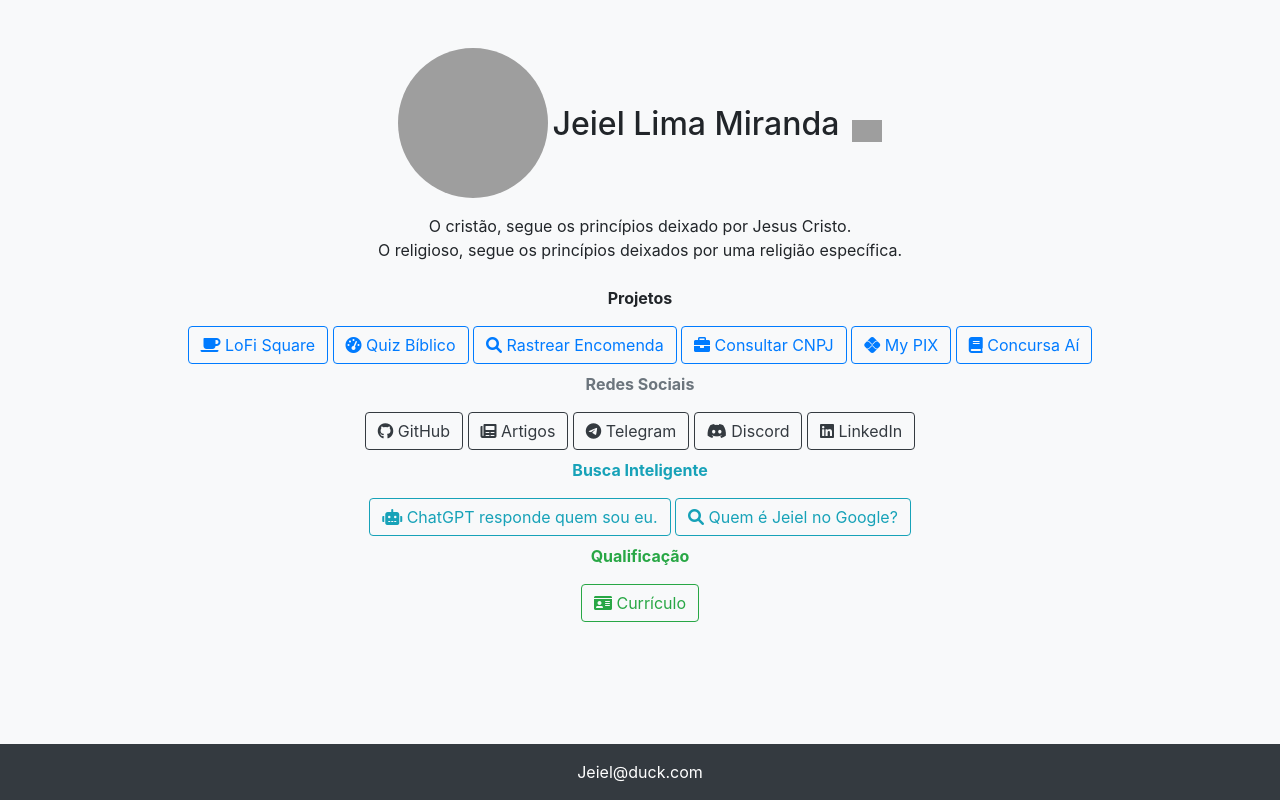
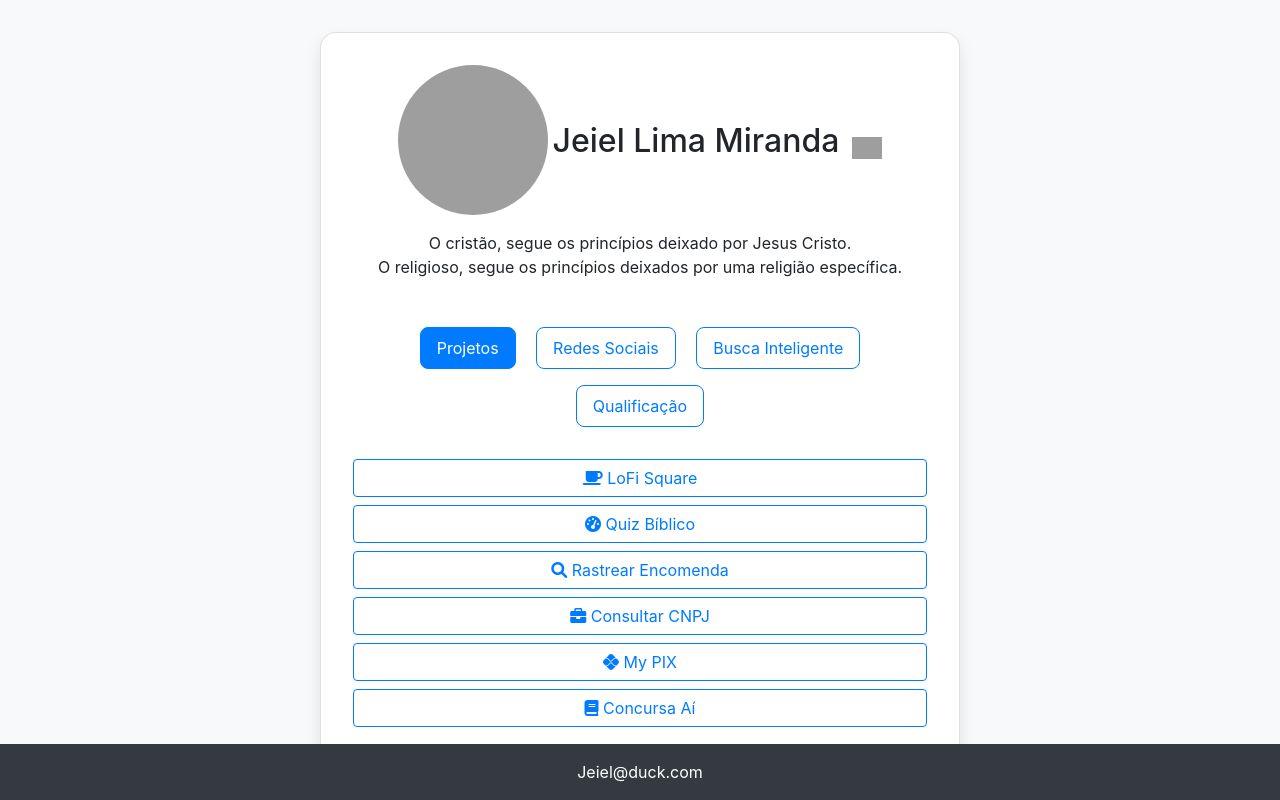
Before and after one commit to Jetrom17/jeiel, a plain HTML site: page index.html in a window 1280 px wide. Drawn offline with nearby package versions, Linux system fonts and the light colour scheme; grey boxes are pictures that could not be loaded.

Commit message:
Update index.html

```diff
--- a/index.html
+++ b/index.html
@@ -16,97 +16,161 @@
     <link rel="stylesheet" href="https://cdnjs.cloudflare.com/ajax/libs/font-awesome/5.15.4/css/all.min.css">
     <link rel="stylesheet" href="https://cdnjs.cloudflare.com/ajax/libs/font-awesome/6.0.0-beta3/css/all.min.css">
     <title>Jeiel Lima Miranda</title>
-</head>
     <style>
+        body {
+            font-size: 1rem;
+            display: flex;
+            justify-content: center;
+            align-items: center;
+            min-height: 100vh;
+            background-color: #f8f9fa;
+            margin: 0;
+            padding: 0;
+        }
+
+        .card {
+            width: 90%;
+            max-width: 40rem;
+            padding: 2rem;
+            border-radius: 1rem;
+            box-shadow: 0 0.5rem 1rem rgba(0, 0, 0, 0.1);
+            background-color: #fff;
+        }
+
+        .tab-content {
+            display: none;
+        }
+
+        .tab-content.active {
+            display: block;
+        }
+
+        .tab-button {
+            cursor: pointer;
+            padding: 0.5rem 1rem;
+            margin: 0.5rem;
+            border: 1px solid #007bff;
+            border-radius: 0.5rem;
+            background-color: transparent;
+            color: #007bff;
+            transition: background-color 0.3s, color 0.3s;
+        }
+
+        .tab-button.active {
+            background-color: #007bff;
+            color: #fff;
+        }
+
         .footer {
             position: fixed;
             bottom: 0;
             left: 0;
             right: 0;
+            background-color: #343a40;
+            color: #fff;
+            text-align: center;
+            padding: 1rem 0;
         }
     </style>
-<script>
-function redirecionar() {
-        setTimeout(function() {
-            window.location.href = "https://about.me/jeielmiranda";
-        }, 15000);
-    }
-    window.onload = redirecionar;
-</script>
+</head>
 
-
-<body class="bg-light">
-
-    <div class="container text-center py-5">
-    <div class="bio-info mb-4">
-        <img src="jeiel.png" alt="Jeiel Lima Miranda" class="img-fluid rounded-circle mb-3" style="width: 150px; height: 150px; object-fit: cover;">
+<body>
+    <div class="card">
+        <div class="bio-info text-center mb-4">
+            <img src="jeiel.png" alt="Jeiel Lima Miranda" class="img-fluid rounded-circle mb-3" style="width: 9.375rem; height: 9.375rem; object-fit: cover;">
             <div class="nome mb-3 d-inline-block">
                 <h2 class="d-inline">Jeiel Lima Miranda</h2>
-            <img src="https://cdn-icons-png.flaticon.com/128/7641/7641727.png" alt="Selo verificado" class="img-fluid ml-2" style="width: 30px;">
+                <img src="https://cdn-icons-png.flaticon.com/128/7641/7641727.png" alt="Selo verificado" class="img-fluid ml-2" style="width: 1.875rem;">
             </div>
             <p class="descricao">O cristão, segue os princípios deixado por Jesus Cristo. <br>O religioso, segue os princípios deixados por uma religião específica.</p>
         </div>
 
-    <div class="links">
-        <p class="font-weight-bold">Projetos</p>
-        <a href="https://lofi-square.vercel.app/" target="_blank" class="btn btn-outline-primary mb-2" style="border-color: #007bff; color: #007bff;" onmouseover="this.style.backgroundColor='#007bff'; this.style.color='white';" onmouseout="this.style.backgroundColor=''; this.style.color='#007bff';">
+        <div class="tabs mb-4 text-center">
+            <button class="tab-button active" data-tab="projetos">Projetos</button>
+            <button class="tab-button" data-tab="redes-sociais">Redes Sociais</button>
+            <button class="tab-button" data-tab="busca-inteligente">Busca Inteligente</button>
+            <button class="tab-button" data-tab="qualificacao">Qualificação</button>
+        </div>
+
+        <div class="tab-content active" id="projetos">
+            <a href="https://lofi-square.vercel.app/" target="_blank" class="btn btn-outline-primary mb-2 w-100">
                 <i class="fas fa-coffee"></i> LoFi Square
             </a>
-        <a href="https://quiz-jeiel.vercel.app/" target="_blank" class="btn btn-outline-primary mb-2" style="border-color: #007bff; color: #007bff;" onmouseover="this.style.backgroundColor='#007bff'; this.style.color='white';" onmouseout="this.style.backgroundColor=''; this.style.color='#007bff';">
+            <a href="https://quiz-jeiel.vercel.app/" target="_blank" class="btn btn-outline-primary mb-2 w-100">
                 <i class="fas fa-tachometer-alt"></i> Quiz Bíblico
             </a>
-        <a href="https://correio-rastrear.vercel.app/" target="_blank" class="btn btn-outline-primary mb-2" style="border-color: #007bff; color: #007bff;" onmouseover="this.style.backgroundColor='#007bff'; this.style.color='white';" onmouseout="this.style.backgroundColor=''; this.style.color='#007bff';">
+            <a href="https://correio-rastrear.vercel.app/" target="_blank" class="btn btn-outline-primary mb-2 w-100">
                 <i class="fas fa-search"></i> Rastrear Encomenda
             </a>
-        <a href="https://jetrom17.github.io/cnpj-jeiel/" target="_blank" class="btn btn-outline-primary mb-2" style="border-color: #007bff; color: #007bff;" onmouseover="this.style.backgroundColor='#007bff'; this.style.color='white';" onmouseout="this.style.backgroundColor=''; this.style.color='#007bff';">
+            <a href="https://jetrom17.github.io/cnpj-jeiel/" target="_blank" class="btn btn-outline-primary mb-2 w-100">
                 <i class="fas fa-briefcase"></i> Consultar CNPJ
             </a>
-        <a href="https://my-pix.vercel.app/" target="_blank" class="btn btn-outline-primary mb-2" style="border-color: #007bff; color: #007bff;" onmouseover="this.style.backgroundColor='#007bff'; this.style.color='white';" onmouseout="this.style.backgroundColor=''; this.style.color='#007bff';">
+            <a href="https://my-pix.vercel.app/" target="_blank" class="btn btn-outline-primary mb-2 w-100">
                 <i class="fab fa-pix"></i> My PIX
             </a>
-        <a href="https://concursa-ai.pages.dev/" target="_blank" class="btn btn-outline-primary mb-2" style="border-color: #007bff; color: #007bff;" onmouseover="this.style.backgroundColor='#007bff'; this.style.color='white';" onmouseout="this.style.backgroundColor=''; this.style.color='#007bff';">
+            <a href="https://concursa-ai.pages.dev/" target="_blank" class="btn btn-outline-primary mb-2 w-100">
                 <i class="fas fa-sharp-duotone fa-solid fa-book"></i> Concursa Aí
             </a>
+        </div>
 
-        <p class="font-weight-bold" style="color: #6c757d;">Redes Sociais</p>
-        <a href="https://github.com/Jetrom17" target="_blank" class="btn btn-outline-dark mb-2" style="border-color: #343a40; color: #343a40;" onmouseover="this.style.backgroundColor='#343a40'; this.style.color='white';" onmouseout="this.style.backgroundColor=''; this.style.color='#343a40';">
+        <div class="tab-content" id="redes-sociais">
+            <a href="https://github.com/Jetrom17" target="_blank" class="btn btn-outline-dark mb-2 w-100">
                 <i class="fab fa-github"></i> GitHub
             </a>
-        <a href="https://jeiel-blog.vercel.app/" target="_blank" class="btn btn-outline-dark mb-2" style="border-color: #343a40; color: #343a40;" onmouseover="this.style.backgroundColor='#343a40'; this.style.color='white';" onmouseout="this.style.backgroundColor=''; this.style.color='#343a40';">
+            <a href="https://jeiel-blog.vercel.app/" target="_blank" class="btn btn-outline-dark mb-2 w-100">
                 <i class="fas fa-newspaper"></i> Artigos
             </a>
-        <a href="https://t.me/ZorinTrix" target="_blank" class="btn btn-outline-dark mb-2" style="border-color: #343a40; color: #343a40;" onmouseover="this.style.backgroundColor='#343a40'; this.style.color='white';" onmouseout="this.style.backgroundColor=''; this.style.color='#343a40';">
+            <a href="https://t.me/ZorinTrix" target="_blank" class="btn btn-outline-dark mb-2 w-100">
                 <i class="fab fa-telegram-plane"></i> Telegram
             </a>
-        <a href="https://discord.com/invite/g7wz8z8N" target="_blank" class="btn btn-outline-dark mb-2" style="border-color: #343a40; color: #343a40;" onmouseover="this.style.backgroundColor='#343a40'; this.style.color='white';" onmouseout="this.style.backgroundColor=''; this.style.color='#343a40';">
+            <a href="https://discord.com/invite/g7wz8z8N" target="_blank" class="btn btn-outline-dark mb-2 w-100">
                 <i class="fab fa-discord"></i> Discord
             </a>
-        <a href="https://www.linkedin.com/in/jeiel-lima-miranda-259738232/" target="_blank" class="btn btn-outline-dark mb-2" style="border-color: #343a40; color: #343a40;" onmouseover="this.style.backgroundColor='#343a40'; this.style.color='white';" onmouseout="this.style.backgroundColor=''; this.style.color='#343a40';">
+            <a href="https://www.linkedin.com/in/jeiel-lima-miranda-259738232/" target="_blank" class="btn btn-outline-dark mb-2 w-100">
                 <i class="fab fa-linkedin"></i> LinkedIn
             </a>
+        </div>
 
-        <p class="font-weight-bold" style="color: #17a2b8;">Busca Inteligente</p>
-        <a href='https://chatgpt.com/share/66f6a83e-1d78-8007-9083-44a589b8fd67' target="_blank" class="btn btn-outline-info mb-2" style="border-color: #17a2b8; color: #17a2b8;" onmouseover="this.style.backgroundColor='#17a2b8'; this.style.color='white';" onmouseout="this.style.backgroundColor=''; this.style.color='#17a2b8';">
-            <i class="fas fa-robot"></i> ChatGPT responde quem sou eu.
+        <div class="tab-content" id="busca-inteligente">
+            <a href='https://grok.com/share/bGVnYWN5_a07371bd-2d4d-4cde-9a44-0551b721e401' target="_blank" class="btn btn-outline-info mb-2 w-100">
+                <i class="fas fa-robot"></i> Grok responde quem sou eu.
             </a>
-        <a href='https://www.google.com/search?q="Jeiel+Lima+Miranda"' target="_blank" class="btn btn-outline-info mb-2" style="border-color: #17a2b8; color: #17a2b8;" onmouseover="this.style.backgroundColor='#17a2b8'; this.style.color='white';" onmouseout="this.style.backgroundColor=''; this.style.color='#17a2b8';">
+            <a href='https://www.google.com/search?q="Jeiel+Lima+Miranda"' target="_blank" class="btn btn-outline-info mb-2 w-100">
                 <i class="fas fa-search"></i> Quem é Jeiel no Google?
             </a>
+        </div>
 
-        <p class="font-weight-bold" style="color: #28a745;">Qualificação</p>
-        <a href='https://jeiel-lima-miranda.vercel.app/' target="_blank" class="btn btn-outline-success mb-2" style="border-color: #28a745; color: #28a745;" onmouseover="this.style.backgroundColor='#28a745'; this.style.color='white';" onmouseout="this.style.backgroundColor=''; this.style.color='#28a745';">
+        <div class="tab-content" id="qualificacao">
+            <a href='https://jeiel-lima-miranda.vercel.app/' target="_blank" class="btn btn-outline-success mb-2 w-100">
                 <i class="fas fa-solid fa-id-card"></i> Currículo
             </a>
         </div>
     </div>
 
-
-    <footer class="footer mt-auto py-3 bg-dark text-white text-center">
+    <footer class="footer">
         <div class="container">
             Jeiel@duck.com
         </div>
     </footer>
 
-<!-- Cloudflare Pages Analytics --><script defer src='https://static.cloudflareinsights.com/beacon.min.js' data-cf-beacon='{"token": "8e14c059a91c4061b2c32fc1230188e9"}'></script><!-- Cloudflare Pages Analytics --></body>
+    <script>
+        document.addEventListener('DOMContentLoaded', function () {
+            const tabButtons = document.querySelectorAll('.tab-button');
+            const tabContents = document.querySelectorAll('.tab-content');
+
+            tabButtons.forEach(button => {
+                button.addEventListener('click', () => {
+                    const targetTab = button.getAttribute('data-tab');
+
+                    tabButtons.forEach(btn => btn.classList.remove('active'));
+                    tabContents.forEach(content => content.classList.remove('active'));
+
+                    button.classList.add('active');
+                    document.getElementById(targetTab).classList.add('active');
+                });
+            });
+        });
+    </script>
+</body>
 
 </html>
```
Lines whose indentation alone changed are shown as unchanged.
